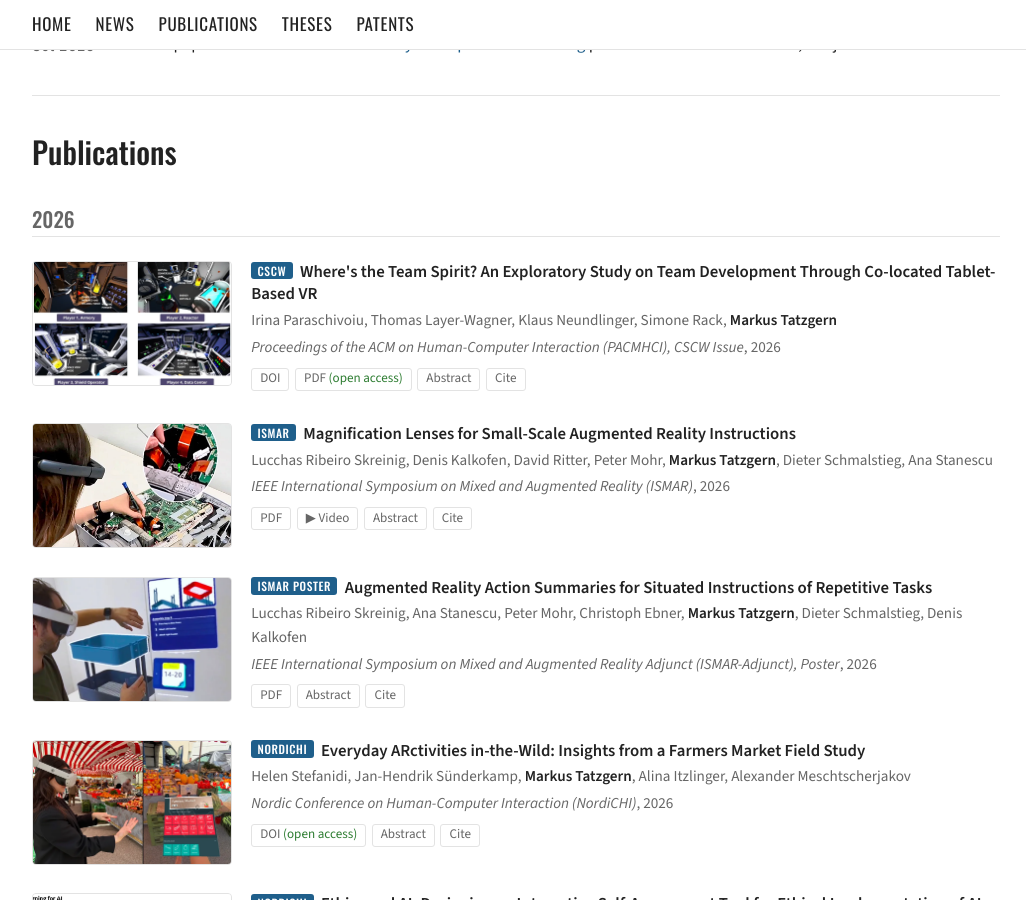
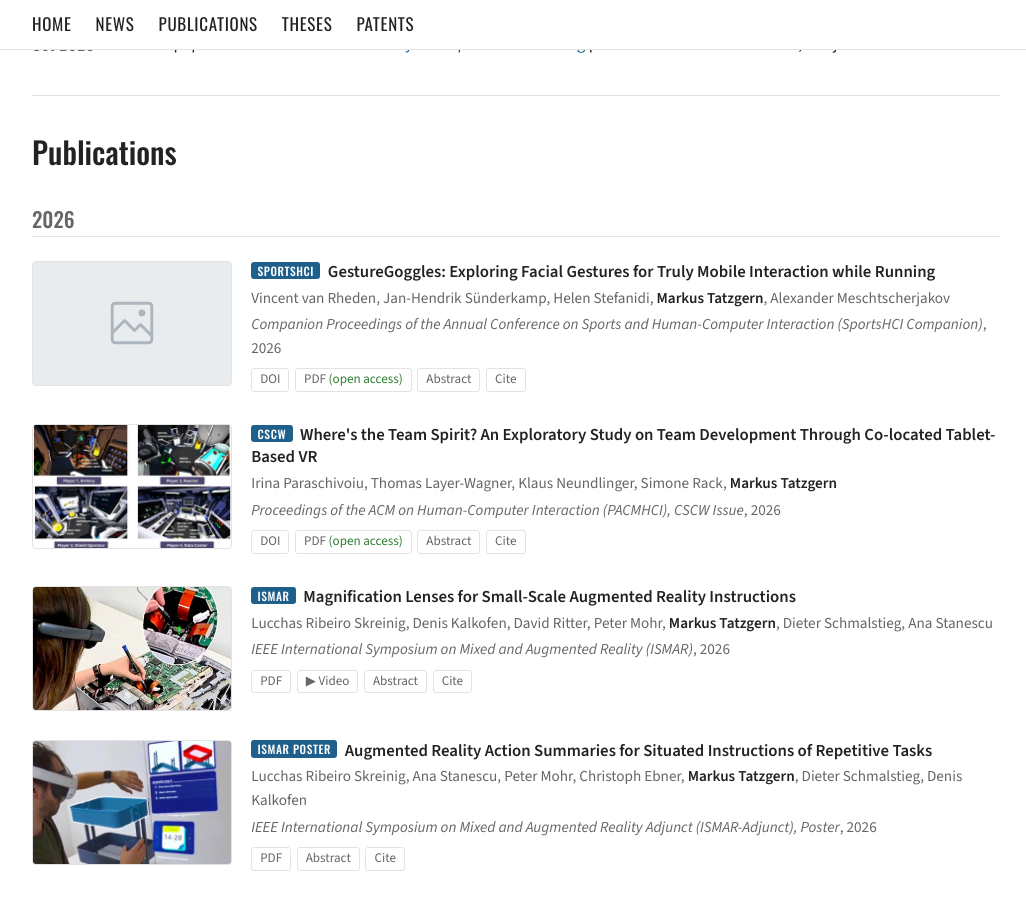
Before and after one commit to mtatz/mtatz.github.io, a Jekyll site: the page built from index.html, in a window 1280 px wide and 900 px high, scrolled down 1196 px. Shown: the whole window, without its empty margins (124-1150 px from the left). Built offline with Jekyll 4.4.1, drawn with Linux system fonts in a browser that asks for light colours.

Commit message:
Add GestureGoggles (SportsHCI 2026 Companion)
Co-Authored-By: Claude Opus 5.5 <noreply@anthropic.com>
Claude-Session: https://claude.ai/code/session_01YRaTJtLQrF46VBGm7qbJy8

```diff
--- a/_data/abstracts.yml
+++ b/_data/abstracts.yml
@@ -1,4 +1,9 @@
 # Abstract per publication id. From Crossref or OpenAlex, or copied from the PDF; manual edits are kept.
+2026_sportshci_gesturegoggles: Technology has become an integral aspect of the running experience. Common devices, such as smartphones, smartwatches, and fitness trackers are widely employed. While particularly
+  designed to be portable, due their small interfaces and touch screens, the interactions often necessitate slowing down or forcing the user to "stop-to-interact" for effective use. We conducted a small-scale
+  workshop to identify and understand the use of facial gestures while running. Additionally, participants mapped possible facial gestures to commonly used functionalities while running. Based on this workshop
+  we developed GestureGoggles, a Meta Quest Pro-based concept, leveraging face gestures such as winking, eyebrow raising, mouth movement and tongue protrusion. For demonstration purposes, we mapped these
+  gestures to a music player functionality. The utilization of facial gestures show a new direction in the design for truly mobile interactions, aimed to enhance flow and joy in running.
 2026_nordichi_arctivities: 'Augmented Reality (AR) Head-Mounted Displays (HMD) are often envisioned as future replacements for smartphones in everyday tasks. Understanding their performance in realistic
   settings is crucial for assessing their potential and limitations. We conducted a within-subject field study (n = 12) where participants completed a shopping task at a crowded outdoor farmers market,
   utilizing a shopping list app and three interaction options: a smartphone and two AR interactions (hand- and head-anchored). Our results indicate that the smartphone outperformed both AR HMD conditions
--- a/_data/bibtex.yml
+++ b/_data/bibtex.yml
@@ -1,4 +1,19 @@
 # BibTeX per publication id. Generated from Crossref; manual edits are kept.
+2026_sportshci_gesturegoggles: |-
+  @inproceedings{vanrheden2026gesturegoggles,
+    author = {van Rheden, Vincent and Sünderkamp, Jan-Hendrik and Stefanidi, Helen and Tatzgern, Markus and Meschtscherjakov, Alexander},
+    title = {{GestureGoggles}: Exploring Facial Gestures for Truly Mobile Interaction while Running},
+    booktitle = {Companion Proceedings of the Second Annual Conference on Sports and Human-Computer Interaction},
+    series = {SportsHCI 2026},
+    pages = {1--6},
+    year = {2026},
+    month = nov,
+    publisher = {Association for Computing Machinery},
+    address = {New York, NY, USA},
+    location = {Saarbrücken, Germany},
+    doi = {10.1145/3801727.3844938},
+    url = {https://doi.org/10.1145/3801727.3844938}
+  }
 2026_nordichi_arctivities: |-
   @inproceedings{stefanidi2026everyday,
     author = {Stefanidi, Helen and Sünderkamp, Jan-Hendrik and Tatzgern, Markus and Itzlinger, Alina and Meschtscherjakov, Alexander},
--- a/_data/publications.yml
+++ b/_data/publications.yml
@@ -2,6 +2,15 @@
 # Fields: id, title, authors, venue, year, badge (required); image, doi, pdf, youtube (video ID), talk (video ID of talk recording), code (repository URL), award, url,
 # open_access, oa_pdf (optional; the last two are filled by the sync script from Unpaywall).
 # Images and PDFs live in /papers/. Entries are added by scripts/sync_publications.py (ORCID) or by hand.
+- id: 2026_sportshci_gesturegoggles
+  title: 'GestureGoggles: Exploring Facial Gestures for Truly Mobile Interaction while Running'
+  authors: Vincent van Rheden, Jan-Hendrik Sünderkamp, Helen Stefanidi, Markus Tatzgern, Alexander Meschtscherjakov
+  venue: Companion Proceedings of the Annual Conference on Sports and Human-Computer Interaction (SportsHCI Companion)
+  year: 2026
+  badge: SportsHCI
+  doi: 10.1145/3801727.3844938
+  open_access: true
+  oa_pdf: https://dl.acm.org/doi/pdf/10.1145/3801727.3844938
 - id: 2026_teamspirit
   title: Where's the Team Spirit? An Exploratory Study on Team Development Through Co-located Tablet-Based VR
   authors: Irina Paraschivoiu, Thomas Layer-Wagner, Klaus Neundlinger, Simone Rack, Markus Tatzgern
```
